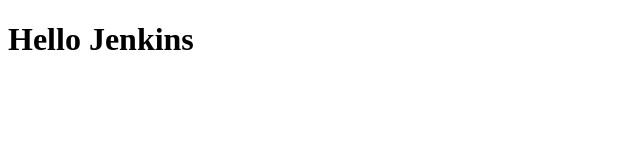
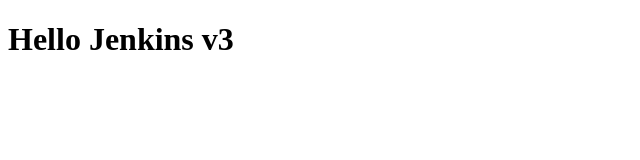
Before and after one commit to hamood07/aws-apache2-jenkins, a plain HTML site: page index.html in a window 1280 px wide. Shown: the full height of the page, 0-640 px from the left. Drawn offline with Linux system fonts and the light colour scheme.

Commit message:
Update index.html

```diff
--- a/index.html
+++ b/index.html
@@ -1,9 +1,9 @@
 <!DOCTYPE html>
 <html>
 <head>
-  <title>Hello Jenkins v3</title>
+  <title>Hello Jenkins </title>
 </head>
 <body>
-  <h1>Hello Jenkins</h1>
+  <h1>Hello Jenkins v3</h1>
 </body>
 </html>
```
